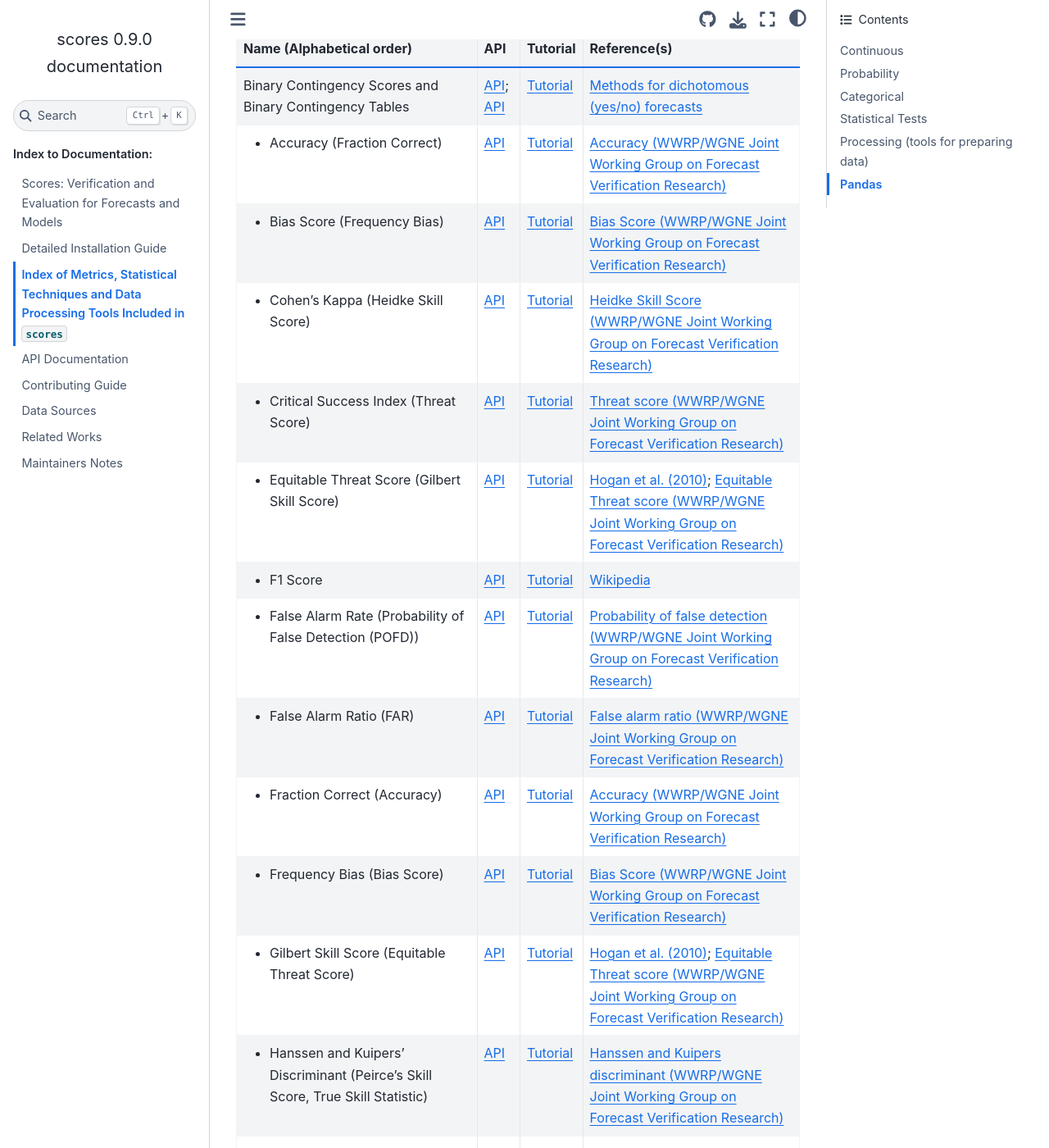
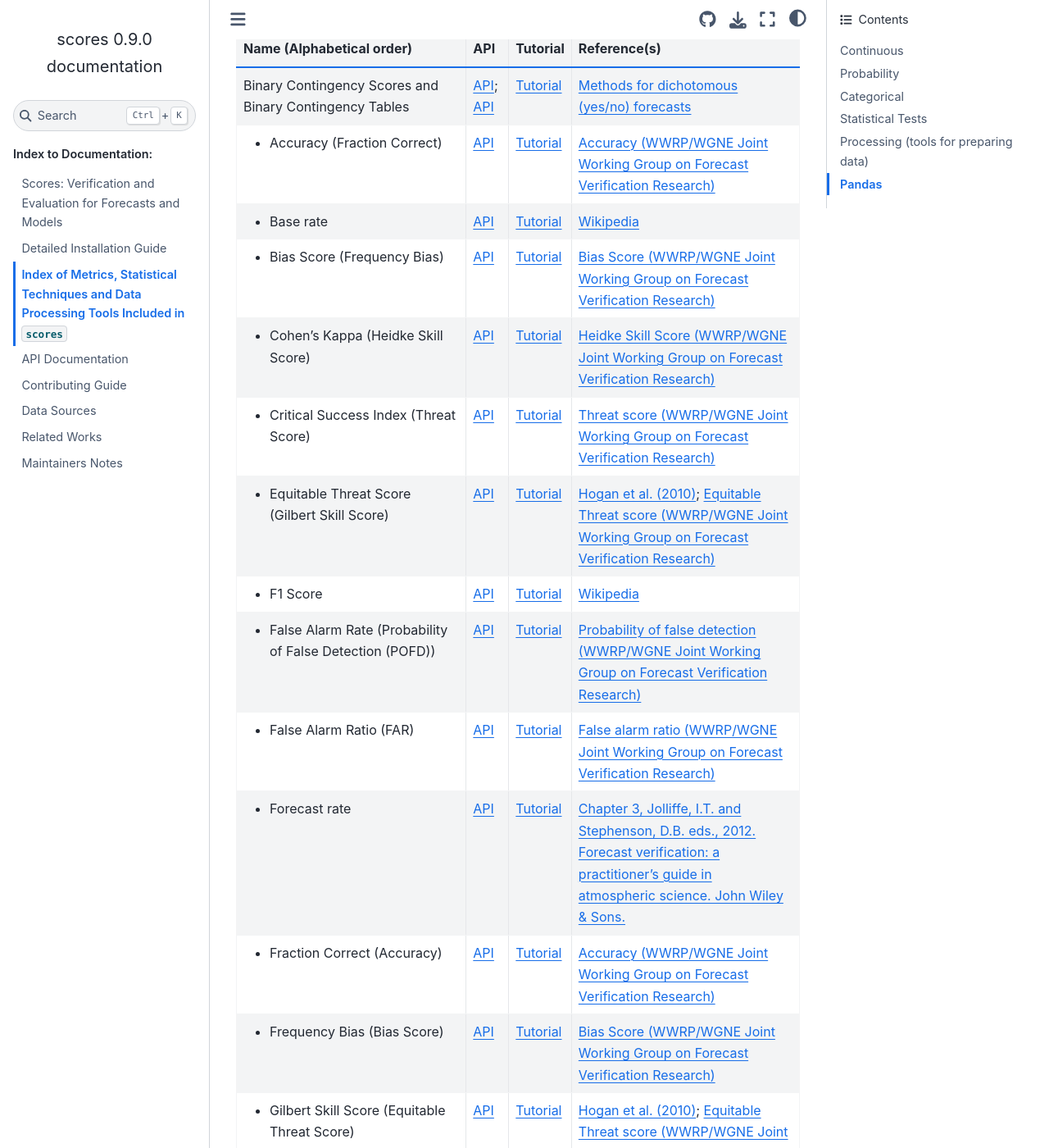
Before and after one commit to nci/scores, a Sphinx documentation site: the page built from docs/included.md, in a window 1280 px wide and 1400 px high, scrolled down 3119 px. Shown: the whole window at 82% size. Built offline with Sphinx 7.4.7 and the Sphinx Book theme 1.1.4, drawn with Linux system fonts in a browser that asks for light colours; pages that are not in the unit, such as notebooks, are missing from menus; some of the changed text lies outside the part shown.

Commit message:
add new scores to docs

```diff
--- a/docs/included.md
+++ b/docs/included.md
@@ -216,6 +216,14 @@
   -
     [Accuracy (WWRP/WGNE Joint Working Group on Forecast Verification Research)](https://www.cawcr.gov.au/projects/verification/#ACC)
 * -
+    - Base rate
+  -
+    [API](https://scores.readthedocs.io/en/latest/api.html#scores.categorical.BasicContingencyManager.base_rate)
+  -
+    [Tutorial](https://scores.readthedocs.io/en/latest/tutorials/Binary_Contingency_Scores.html)
+  -
+    [Wikipedia](https://en.wikipedia.org/wiki/Base_rate)
+* -
     - Bias Score (Frequency Bias)
   -
     [API](https://scores.readthedocs.io/en/latest/api.html#scores.categorical.BasicContingencyManager.bias_score)
@@ -271,6 +279,14 @@
     [Tutorial](https://scores.readthedocs.io/en/latest/tutorials/Binary_Contingency_Scores.html)
   -
     [False alarm ratio (WWRP/WGNE Joint Working Group on Forecast Verification Research)](https://www.cawcr.gov.au/projects/verification/#FAR)
+* -
+    - Forecast rate
+  -
+    [API](https://scores.readthedocs.io/en/latest/api.html#scores.categorical.BasicContingencyManager.forecast_rate)
+  -
+    [Tutorial](https://scores.readthedocs.io/en/latest/tutorials/Binary_Contingency_Scores.html)
+  -
+    [Chapter 3, Jolliffe, I.T. and Stephenson, D.B. eds., 2012. Forecast verification: a practitioner's guide in atmospheric science. John Wiley & Sons.](https://www.wiley.com/en-au/Forecast+Verification%3A+A+Practitioner's+Guide+in+Atmospheric+Science%2C+2nd+Edition-p-9780470660713)
 * -
     - Fraction Correct (Accuracy)
   -
@@ -375,6 +391,14 @@
     [Tutorial](https://scores.readthedocs.io/en/latest/tutorials/Binary_Contingency_Scores.html)
   -
     [Wikipedia](https://en.wikipedia.org/wiki/Precision_and_recall); [Probability of detection (WWRP/WGNE Joint Working Group on Forecast Verification Research)](https://www.cawcr.gov.au/projects/verification/#POD)
+* -
+    - Symmetric Extremal Dependence Index (SEDI)
+  -
+    [API](https://scores.readthedocs.io/en/latest/api.html#scores.categorical.BasicContingencyManager.symmetric_extremal_dependence_index)
+  -
+    [Tutorial](https://scores.readthedocs.io/en/latest/tutorials/Binary_Contingency_Scores.html)
+  -
+    [Ferro and Stephenson (2011)](https://doi.org/10.1175/WAF-D-10-05030.1.)
 * -
     - Sensitivity (Hit Rate, Probability of Detection (POD), True Positive Rate, Recall)
   -
```
Also changed, not shown: README.md (+1 -1 lines).
